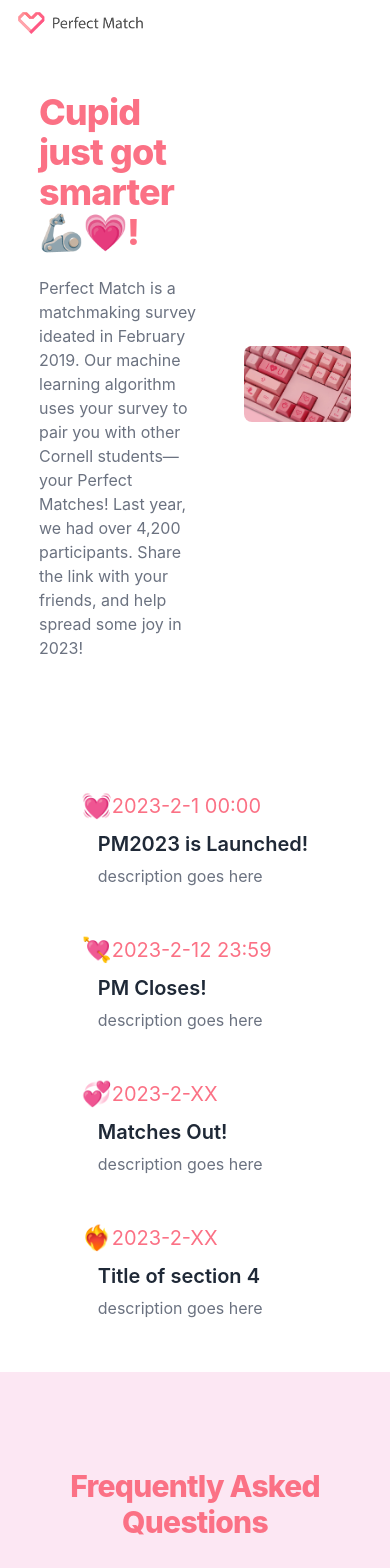
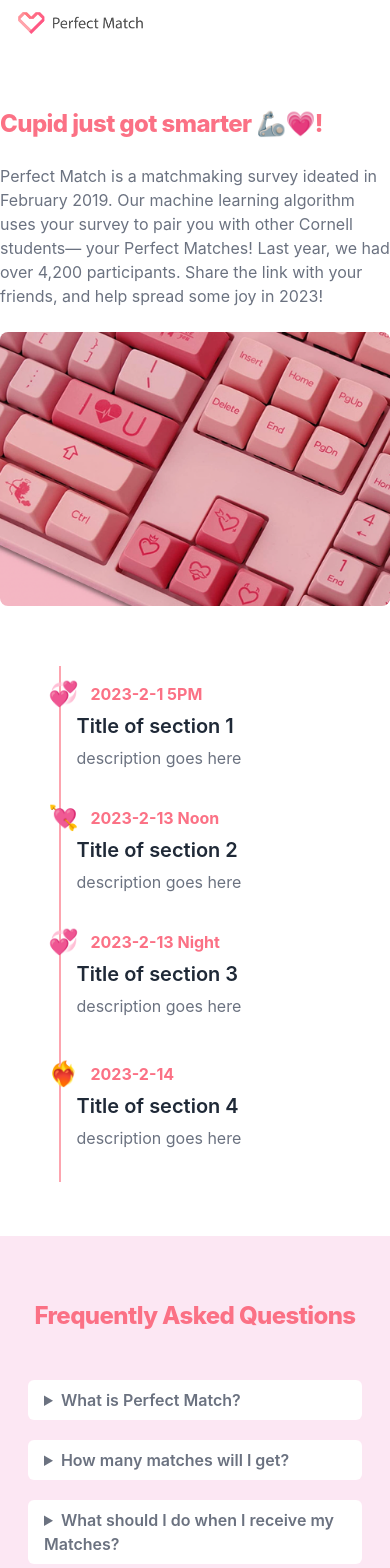
Before and after one commit to Perfect-Match-Org/perfect-match-web, a Next.js app: page /about in a window 390 px wide. Shown: the top 1568 px of the page. Built offline with nearby package versions, Linux system fonts and the light colour scheme.

Commit message:
responsive to screen size

```diff
--- a/pages/about.tsx
+++ b/pages/about.tsx
@@ -13,19 +13,13 @@ const About: any = (props: any) => {
         <div>
           {" "}
           <section className="bg-white dark:bg-gray-600">
-            <div
-              className="gap-16 items-center py-12 px-0 mx-auto max-w-screen-xl lg:grid lg:grid-cols-2 lg:py-16 lg:px-6"
-              style={{ display: "flex", marginLeft: "10%", marginRight: "10%" }}
-            >
-              <div
-                className="font text-gray-500 sm:text-lg dark:text-gray-400"
-                style={{ width: "60%" }}
-              >
-                <h2 className="mb-6 text-4xl tracking-tight font-extrabold text-rose-400">
+            <div className="gap-6 sm:gap-10 items-center px-0 mx-auto max-w-screen-xl lg:grid lg:grid-cols-2 lg:px-6 flex-col sm:flex-row mx-[5%] sm:mx-[15%] sm:py-24 pb-12 pt-16" style={{display: "flex", paddingLeft: "0px"}}>
+              <div className="font text-gray-500 sm:text-lg dark:text-gray-400 sm:w-7/12">
+                <h2 className="mb-6 text-2xl sm:text-4xl tracking-tight font-extrabold text-rose-400">
                   Cupid just got smarter 🦾💗!
                 </h2>
 
-                <p className="mb-4">
+                <p className="sm:mb-4 mb-0">
                   {" "}
                   Perfect Match is a matchmaking survey ideated in February
                   2019. Our machine learning algorithm uses your survey to pair
@@ -35,144 +29,181 @@ const About: any = (props: any) => {
                 </p>
                 {/* <p>We are strategists, designers and developers. Innovators and problem solvers. Small enough to be simple and quick.</p> */}
               </div>
-              <div style={{ width: "40%", marginLeft: "-20px" }}>
-                <img className="rounded-lg" src="\new_cupid.png" />
+              <div className="sm:w-5/12">
+                <img className="rounded-lg" src="\new_cupid.png"/>
               </div>
             </div>
           </section>
         </div>
-        <section className="bg-white pt-3 pb-5 mx-auto flex flex-column text-start">
-          <div className="mx-auto mt-10">
-            {/* source: https://tailwind-elements.com/docs/standard/components/timeline/ */}
-            <ol className="md:border-xl-0 md:border-t border-rose-300 md:flex md:gap-6">
+
+        <section className="bg-white pt-3 sm:pb-5 pb-1">
+          <div style={{marginLeft:"15%", marginRight: "15%", marginBottom: "50px"}}>
+          {/* source: https://tailwind-elements.com/docs/standard/components/timeline/ */}
+            <ol className="hidden sm:block sm:border-xl-0 sm:border-t-2 border-rose-300 sm:flex sm:gap-6">
               <li>
-                <div className="flex md:block flex-start items-center pt-2 md:pt-0">
-                  <div className="md:-mt-4 text-2xl">💓</div>
-                  <p className="text-rose-400 text-xl my-2">2023-2-1 00:00</p>
+                <div className="flex sm:block flex-start items-center pt-2 sm:pt-0">
+                  <div className="sm:-mt-4 text-2xl -ml-1">💓</div>
+                  <p className="text-rose-400 text-l my-2 font-bold">2023-2-1 5PM</p>
                 </div>
-                <div className="mt-0.5 ml-4 md:ml-0 pb-5">
-                  <h4 className="text-gray-800 font-semibold text-xl mb-1.5">
-                    PM2023 is Launched!
-                  </h4>
+                <div className="mt-0.5 ml-4 sm:ml-0 pb-5">
+                  <h4 className="text-gray-800 font-semibold text-xl mb-1.5">PM2023 is Launched!</h4>
                   <p className="text-gray-500 mb-3">description goes here</p>
                 </div>
               </li>
               <li>
-                <div className="flex md:block flex-start items-center pt-2 md:pt-0">
-                  <div className="md:-mt-4 text-2xl">💘</div>
-                  <p className="text-rose-400 text-xl my-2">2023-2-12 23:59</p>
+                <div className="flex sm:block flex-start items-center pt-2 sm:pt-0">
+                  <div className="sm:-mt-4 text-2xl">💘</div>
+                  <p className="text-rose-400 text-l my-2 font-bold">2023-2-13 Noon</p>
                 </div>
-                <div className="mt-0.5 ml-4 md:ml-0 pb-5">
-                  <h4 className="text-gray-800 font-semibold text-xl mb-1.5">
-                    PM Closes!
-                  </h4>
+                <div className="mt-0.5 ml-4 sm:ml-0 pb-5">
+                  <h4 className="text-gray-800 font-semibold text-xl mb-1.5">PM Closes!</h4>
                   <p className="text-gray-500 mb-3">description goes here</p>
                 </div>
               </li>
               <li>
-                <div className="flex md:block flex-start items-center pt-2 md:pt-0">
-                  <div className="md:-mt-4 text-2xl">💞</div>
-                  <p className="text-rose-400 text-xl my-2">2023-2-XX</p>
+                <div className="flex sm:block flex-start items-center pt-2 sm:pt-0">
+                  <div className="sm:-mt-4 text-2xl">💞</div>
+                  <p className="text-rose-400 text-l my-2 font-bold">2023-2-13 Night</p>
                 </div>
-                <div className="mt-0.5 ml-4 md:ml-0 pb-5">
-                  <h4 className="text-gray-800 font-semibold text-xl mb-1.5">
-                    Matches Out!
-                  </h4>
+                <div className="mt-0.5 ml-4 sm:ml-0 pb-5">
+                  <h4 className="text-gray-800 font-semibold text-xl mb-1.5">Matches Out!</h4>
                   <p className="text-gray-500 mb-3">description goes here</p>
                 </div>
               </li>
               <li>
-                <div className="flex md:block flex-start items-center pt-2 md:pt-0">
-                  <div className="md:-mt-4 text-2xl">❤️‍🔥</div>
-                  <p className="text-rose-400 text-xl my-2">2023-2-XX</p>
+                <div className="flex sm:block flex-start items-center pt-2 sm:pt-0">
+                  <div className="sm:-mt-4 text-2xl">❤️‍🔥</div>
+                  <p className="text-rose-400 text-l my-2 font-bold">2023-2-14</p>
                 </div>
-                <div className="mt-0.5 ml-4 md:ml-0 pb-5">
-                  <h4 className="text-gray-800 font-semibold text-xl mb-1.5">
-                    Title of section 4
-                  </h4>
+                <div className="mt-0.5 ml-4 sm:ml-0 pb-5">
+                  <h4 className="text-gray-800 font-semibold text-xl mb-1.5">Title of section 4</h4>
+                  <p className="text-gray-500 mb-3">description goes here</p>
+                </div>
+              </li>
+            </ol>
+
+            <ol className="border-l-2 border-rose-300 sm:hidden">
+              <li>
+                <div className="flex flex-start items-center pt-3">
+                  <div className="-ml-3 mr-3 text-2xl">💞</div>
+                  <p className="text-rose-400 text-l font-bold">2023-2-1 5PM</p>
+                </div>
+                <div className="mt-0.5 ml-4 mb-6">
+                  <h4 className="text-gray-800 font-semibold text-xl mb-1.5">Title of section 1</h4>
+                  <p className="text-gray-500 mb-3">description goes here</p>
+                </div>
+              </li>
+              <li>
+                <div className="flex flex-start items-center pt-2">
+                  <div className="-ml-3 mr-3 text-2xl">💘</div>
+                  <p className="text-rose-400 text-l font-bold">2023-2-13 Noon</p>
+                </div>
+                <div className="mt-0.5 ml-4 mb-6">
+                  <h4 className="text-gray-800 font-semibold text-xl mb-1.5">Title of section 2</h4>
+                  <p className="text-gray-500 mb-3">description goes here</p>
+                </div>
+              </li>
+              <li>
+                <div className="flex flex-start items-center pt-2">
+                  <div className="-ml-3 mr-3 text-2xl">💞</div>
+                  <p className="text-rose-400 text-l font-bold">2023-2-13 Night</p>
+                </div>
+                <div className="mt-0.5 ml-4 pb-5">
+                  <h4 className="text-gray-800 font-semibold text-xl mb-1.5">Title of section 3</h4>
+                  <p className="text-gray-500 mb-3">description goes here</p>
+                </div>
+              </li>
+              <li>
+                <div className="flex flex-start items-center pt-2">
+                  <div className="-ml-3 mr-3 text-2xl">❤️‍🔥</div>
+                  <p className="text-rose-400 text-l font-bold">2023-2-14</p>
+                </div>
+                <div className="mt-0.5 ml-4 pb-5">
+                  <h4 className="text-gray-800 font-semibold text-xl mb-1.5">Title of section 4</h4>
                   <p className="text-gray-500 mb-3">description goes here</p>
                 </div>
               </li>
             </ol>
           </div>
         </section>
+
         <section className="text-gray-500 bg-pink-100">
-          <div className="container px-5 py-24 mx-auto">
+          <div className="container px-5 sm:px-0 py-16 sm:py-24 mx-auto">
             <div className="text-center mb-15">
-              <h2 className="mb-10 text-3xl tracking-tight font-extrabold text-rose-400">
+              <h2 className="mb-12 text-2xl tracking-tight font-extrabold text-rose-400 sm:text-4xl">
                 Frequently Asked Questions
               </h2>
             </div>
             <div className="flex flex-wrap lg:w-4/5 sm:mx-auto sm:mb-2 -mx-2">
-              <div className="w-full lg:w-1/2 px-4 py-2">
-                <details className="mb-4">
+              <div className="w-full lg:w-1/2 px-4">
+                <details className="mb-5">
                   <summary className="font-semibold  bg-white rounded-md py-2 px-4">
                     What is Perfect Match?
                   </summary>
 
-                  <span>
+                  <p style={{paddingTop: "10px", paddingLeft: "15px"}}>
                     Perfect Match is a matchmaking service that uses machine
                     learning algorithms to match participants based on their
                     reponses in their survey. Every year, the survey opens in
                     early Feburary. Matches are released the weekend before
                     Valentine&apos;s day.
-                  </span>
+                  </p>
                 </details>
-                <details className="mb-4">
+                <details className="mb-5">
                   <summary className="font-semibold bg-white rounded-md py-2 px-4">
                     How many matches will I get?
                   </summary>
 
-                  <span>Most participants get between 4 and 7 matches.</span>
+                  <p style={{paddingTop: "10px", paddingLeft: "15px"}}>Most participants get between 4 and 7 matches.</p>
                 </details>
-                <details className="mb-4">
+                <details className="mb-5">
                   <summary className="font-semibold  bg-white rounded-md py-2 px-4">
                     What should I do when I receive my Matches?
                   </summary>
 
-                  <span>
+                  <p style={{paddingTop: "10px", paddingLeft: "15px"}}>
                     It&apos;s up to you! Contact your Matches in any way
                     you&apos;d like. We will provide some suggestions for how to
                     connect when matches are released.
-                  </span>
+                  </p>
                 </details>
               </div>
-              <div className="w-full lg:w-1/2 px-4 py-2">
-                <details className="mb-4">
+              <div className="w-full lg:w-1/2 px-4">
+                <details className="mb-5">
                   <summary className="font-semibold  bg-white rounded-md py-2 px-4">
                     What algorithm does Perfect Match use?
                   </summary>
 
-                  <span className="px-4 py-2">
+                  <p style={{paddingTop: "10px", paddingLeft: "15px"}}>
                     The Perfect Match algorithm can be broken into two parts:
                     scoring and matching. First, we use our machine learning
                     algorithm to score compatability between you and all other
                     participants who satisfy your main criteria, as determined
                     by your responses. We then use a variant of the Hungarian
                     algorithm to generate optimal matches based on these scores.
-                  </span>
+                  </p>
                 </details>
-                <details className="mb-4">
+                <details className="mb-5">
                   <summary className="font-semibold  bg-white rounded-md py-2 px-4">
                     What happens to my data?
                   </summary>
 
-                  <span className="px-4 py-2">
+                  <p style={{paddingTop: "10px", paddingLeft: "15px"}}>
                     Your data is safe with us! We will never share your data
                     with a third party, and we will only interact with your
                     information as needed to resolve user issues. We may collect
                     anonymous statistics to improve our algorithm, but your
                     identity will always be separated from such reports.
-                  </span>
+                  </p>
                 </details>
-                <details className="mb-4">
+                <details className="mb-5">
                   <summary className="font-semibold  bg-white rounded-md py-2 px-4">
                     How can I contact the Perfect Match team?
                   </summary>
 
-                  <span className="px-4 py-2">
+                  <p style={{paddingTop: "10px", paddingLeft: "15px"}}>
                     Yes, our contact information is right below.
-                  </span>
+                  </p>
                 </details>
               </div>
             </div>
@@ -181,9 +212,9 @@ const About: any = (props: any) => {
       </div>
       <div>
         <section className="bg-white dark:bg-gray-600">
-          <div className="py-8 px-4 mx-auto max-w-screen-xl lg:py-16 lg:px-6">
+          <div className="py-8 mx-auto max-w-screen-xl lg:py-16 mx-[5%] sm:mx-[15%]">
             <div className="max-w-screen-lg text-gray-500 sm:text-lg dark:text-gray-400">
-              <h2 className="mb-4 text-4xl tracking-tight font-bold text-gray-900 dark:text-white">
+              <h2 className="mb-4 text-2xl sm:text-4xl tracking-tight font-extrabold text-rose-400 dark:text-white">
                 Contact Us!
               </h2>
               <p className="mb-4 font-light"></p>
```
